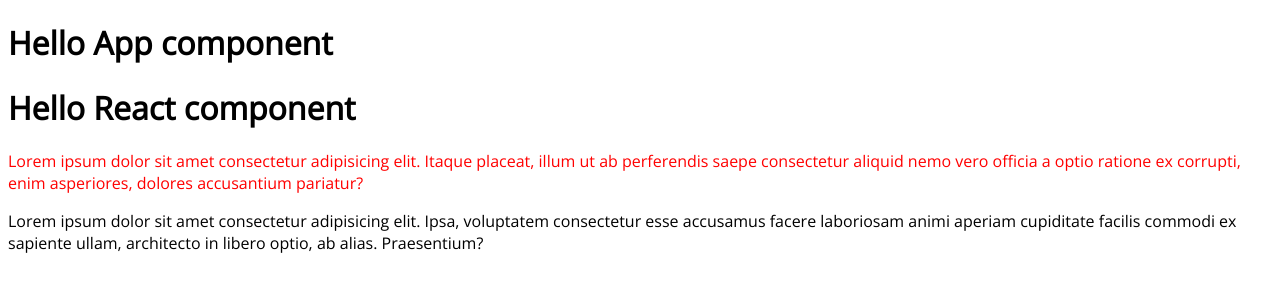
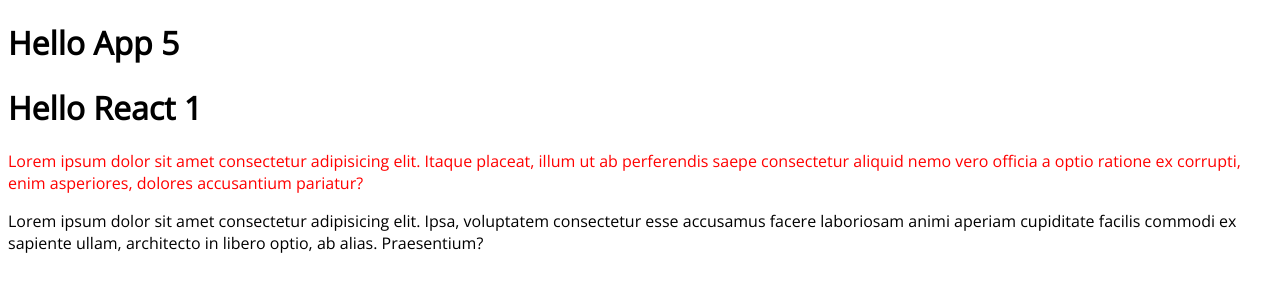
Before and after one commit to LiudmilaLushchuk/REACT-shop-project, a React (Create React App) app: page / in a window 1280 px wide. Shown: the top 300 px of the page. Built offline with nearby package versions, Linux system fonts and the light colour scheme.

Commit message:
прописали необов'язковий параметр і значення за замовчуванням (default props)

```diff
--- a/src/index.tsx
+++ b/src/index.tsx
@@ -4,10 +4,15 @@ import './style.css'
 
 type TitleProps = {
     title: string
+    num?: number
 }
 
-const Title = ({ title }: TitleProps) => {
-    return <h1>Hello {title} component</h1>
+const Title = ({ title, num = 5 }: TitleProps) => {
+    return (
+        <h1>
+            Hello {title} {num}
+        </h1>
+    )
 }
 
 const Content = () => {
@@ -33,7 +38,7 @@ const App = () => {
     return (
         <>
             <Title title="App" />
-            <Title title="React" />
+            <Title title="React" num={1} />
             <Content />
         </>
     )
```
